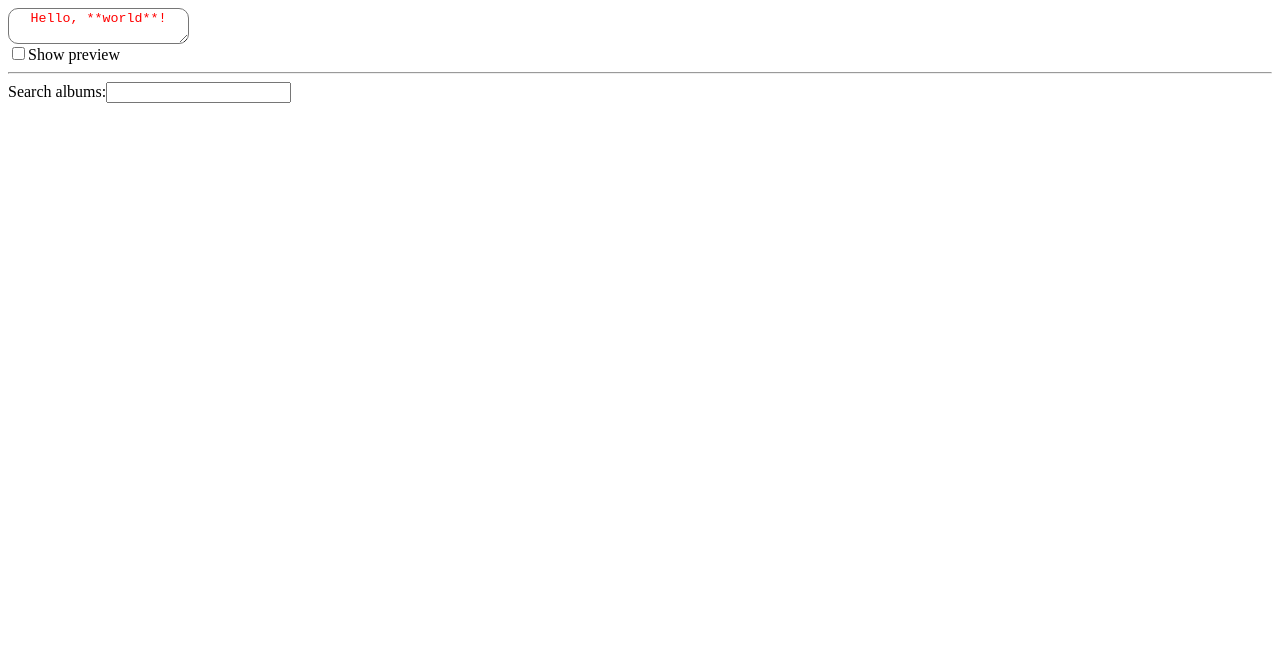
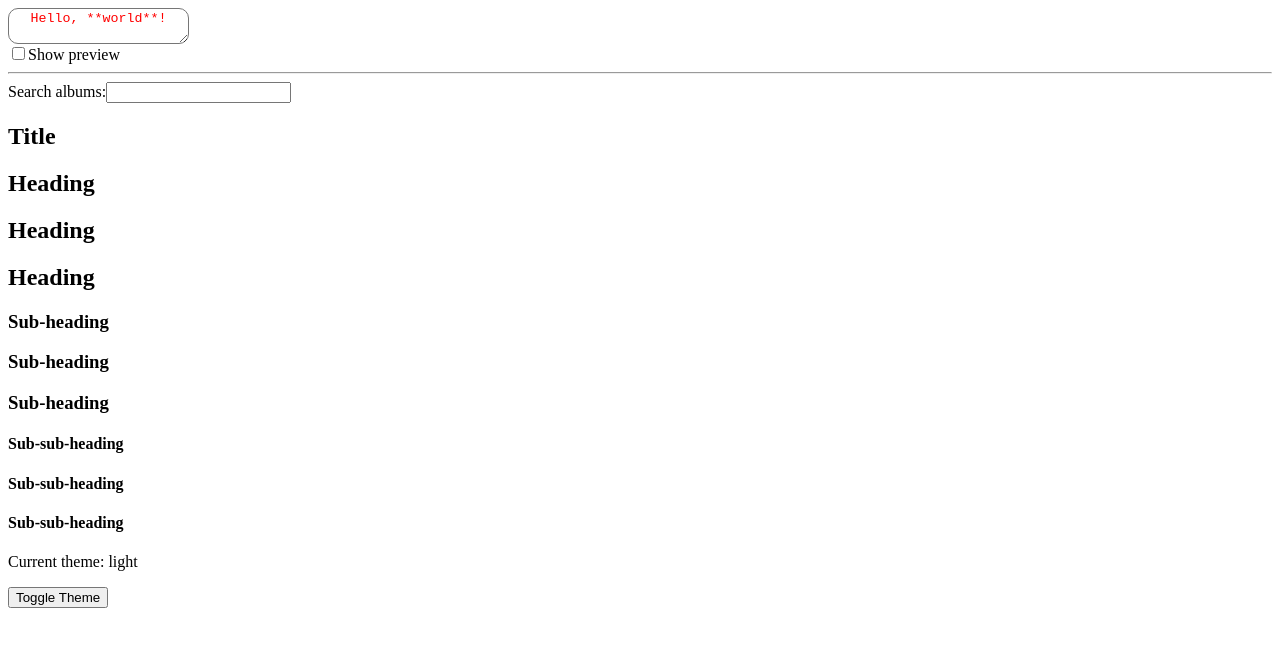
Before and after one commit to vietduongquoc-agilityio/hotel-management, a React (Vite) app in the folder examples-react/: page / in a window 1280 px wide. Shown: the top 646 px of the page. Built offline with nearby package versions, Linux system fonts and the light colour scheme.

Commit message:
Implement element context examples

```diff
--- /dev/null
+++ b/examples-react/src/Context/ContextApp.tsx
@@ -0,0 +1,25 @@
+import Heading from "./Heading.tsx";
+import Section from "./Section.tsx";
+
+export default function ContextPage() {
+  return (
+    <Section>
+      <Heading>Title</Heading>
+      <Section>
+        <Heading>Heading</Heading>
+        <Heading>Heading</Heading>
+        <Heading>Heading</Heading>
+        <Section>
+          <Heading>Sub-heading</Heading>
+          <Heading>Sub-heading</Heading>
+          <Heading>Sub-heading</Heading>
+          <Section>
+            <Heading>Sub-sub-heading</Heading>
+            <Heading>Sub-sub-heading</Heading>
+            <Heading>Sub-sub-heading</Heading>
+          </Section>
+        </Section>
+      </Section>
+    </Section>
+  );
+}
--- /dev/null
+++ b/examples-react/src/Context/ExApp.tsx
@@ -0,0 +1,54 @@
+import { createContext, useContext, useState, ReactNode } from "react";
+
+interface ThemeProviderProps {
+  children: ReactNode;
+}
+
+interface ThemeContextType {
+  theme: string;
+  setTheme: (theme: string) => void;
+}
+
+const ThemeContext = createContext<ThemeContextType | undefined>(undefined);
+
+function ThemeProvider({ children }: ThemeProviderProps) {
+  const [theme, setTheme] = useState("light");
+
+  return (
+    <ThemeContext.Provider value={{ theme, setTheme }}>
+      {children}
+    </ThemeContext.Provider>
+  );
+}
+
+function ThemedComponent() {
+  const context = useContext(ThemeContext);
+
+  if (!context) {
+    throw new Error("ThemedComponent must be used within a ThemeProvider");
+  }
+
+  const { theme, setTheme } = context;
+
+  return (
+    <div
+      style={{
+        background: theme === "light" ? "#fff" : "#333",
+        color: theme === "light" ? "#000" : "#fff",
+      }}
+    >
+      <p>Current theme: {theme}</p>
+      <button onClick={() => setTheme(theme === "light" ? "dark" : "light")}>
+        Toggle Theme
+      </button>
+    </div>
+  );
+}
+
+export default function AppDL() {
+  return (
+    <ThemeProvider>
+      <ThemedComponent />
+    </ThemeProvider>
+  );
+}
--- /dev/null
+++ b/examples-react/src/Context/Heading.tsx
@@ -0,0 +1,26 @@
+import { ReactNode, useContext } from "react";
+import { LevelContext } from "./LevelContext.tsx";
+
+interface HeadingProps {
+  children: ReactNode;
+}
+
+export default function Heading({ children }: HeadingProps) {
+    const level: number = useContext(LevelContext)
+  switch (level) {
+    case 1:
+      return <h1>{children}</h1>;
+    case 2:
+      return <h2>{children}</h2>;
+    case 3:
+      return <h3>{children}</h3>;
+    case 4:
+      return <h4>{children}</h4>;
+    case 5:
+      return <h5>{children}</h5>;
+    case 6:
+      return <h6>{children}</h6>;
+    default:
+      throw Error("Unknown level: " + level);
+  }
+}
--- /dev/null
+++ b/examples-react/src/Context/LevelContext.tsx
@@ -0,0 +1,3 @@
+import { createContext } from 'react';
+
+export const LevelContext = createContext(0);
--- /dev/null
+++ b/examples-react/src/Context/Section.tsx
@@ -0,0 +1,17 @@
+import { ReactNode, useContext } from "react";
+import { LevelContext } from "./LevelContext";
+
+interface SectionProps {
+  children: ReactNode;
+}
+
+export default function Section({ children }: SectionProps) {
+    const level = useContext(LevelContext);
+    return (
+      <section className="section">
+        <LevelContext.Provider value={level + 1}>
+          {children}
+        </LevelContext.Provider>
+      </section>
+    );
+  }
--- a/examples-react/src/Lazy/LazyPage.tsx
+++ b/examples-react/src/Lazy/LazyPage.tsx
@@ -1,6 +1,5 @@
 import { useState, Suspense, lazy } from "react";
 import Loading from "../Common/Loading.tsx";
-
 const MarkdownPreview = lazy(() => delayForDemo(import("./Lazy.tsx")));
 
 export default function MarkdownEditor() {
--- a/examples-react/src/main.tsx
+++ b/examples-react/src/main.tsx
@@ -2,10 +2,14 @@ import { StrictMode } from 'react'
 import { createRoot } from 'react-dom/client'
 import MarkdownEditor from './Lazy/LazyPage.tsx'
 import App from './Suspense/SuspensePage.tsx'
+import ContextPage from './Context/ContextApp.tsx'
+import AppDL from './Context/ExApp.tsx'
 
 createRoot(document.getElementById('root')!).render(
   <StrictMode>
     <MarkdownEditor />
     <App/>
+    <ContextPage />
+    <AppDL />
   </StrictMode>,
 )
```
Also changed, not shown: 1 other file (tests, documents, lock files or other folders).
